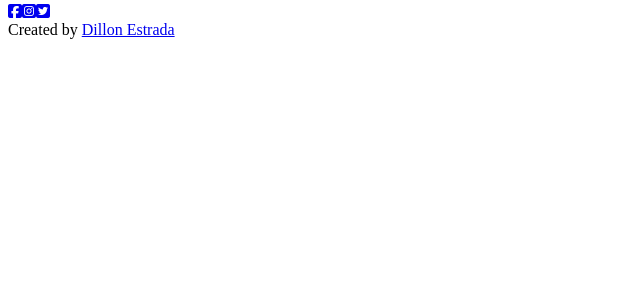
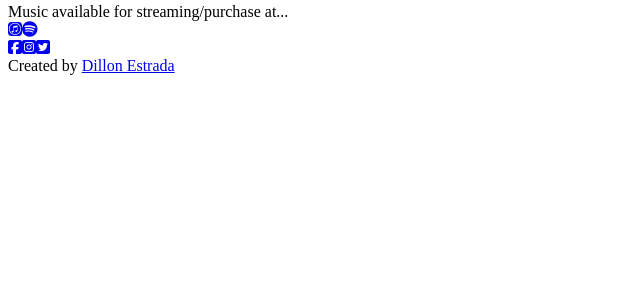
Before and after one commit to dillonestrada/joint-custody, a Node project: template src/media.pug in a window 1280 px wide. Shown: the part 492-800 px from the top of the page, without its empty margins (0-640 px from the left). Run offline with Node 20 templates, Linux system fonts and the light colour scheme; the template is opened without the code that fills it, so the values that code supplies are empty; some libraries are stand-ins or nearby versions.

Commit message:
Add spotify playlist

```diff
--- a/src/media.pug
+++ b/src/media.pug
@@ -11,5 +11,11 @@ block content
                 h1.section-header Media
                 .media-container
                     .audio
-                        iframe(src="https://open.spotify.com/embed/album/2KX5cS0cOEpP9Xn0StrvR6" width="300" height="380" frameborder="0" allowtransparency="true" allow="encrypted-media")
-                        iframe(allow="autoplay *; encrypted-media *; fullscreen *" frameborder="0" height="380" style="width:100%;max-width:300px;overflow:hidden;background:transparent;" sandbox="allow-forms allow-popups allow-same-origin allow-scripts allow-storage-access-by-user-activation allow-top-navigation-by-user-activation" src="https://embed.music.apple.com/gb/album/wake-up-stoned-single/1549160601")
+                        iframe(src="https://open.spotify.com/embed/playlist/3cETwBkJKCguJHV11Tr8Yx" width="300" height="380" frameborder="0" allowtransparency="true" allow="encrypted-media")
+                    .icons-container
+                        span.icons-header Music available for streaming/purchase at...
+                        .icons
+                            a(href="https://music.apple.com/us/artist/joint-custody/1520267300" target="_blank")
+                                i.fab.fa-itunes
+                            a(href="https://open.spotify.com/artist/4kAKEqpyGjM9yfw74vdq5r" target="_blank")
+                                i.fab.fa-spotify
```
Also changed, not shown: src/css/main.scss (+14 -0 lines).
